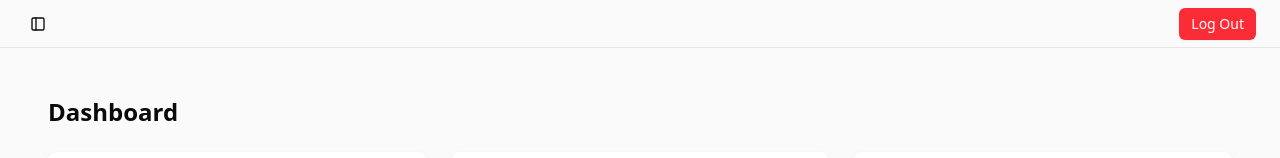
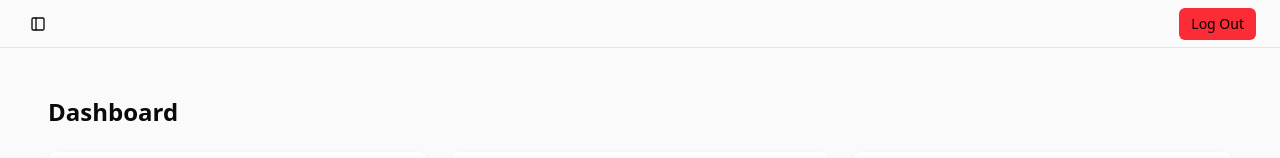
Before and after one commit to Gepx/e-commerce, a React (Vite) app in the folder client/: page /admin in a window 1280 px wide. Shown: the top 158 px of the page. Built offline with nearby package versions, Linux system fonts and the light colour scheme; no server answers.

Commit message:
feat: change some attributes color

```diff
--- a/client/src/components/ui/button.jsx
+++ b/client/src/components/ui/button.jsx
@@ -1,55 +1,47 @@
-import * as React from "react"
-import { Slot } from "@radix-ui/react-slot"
-import { cva } from "class-variance-authority";
+import * as React from 'react';
+import { Slot } from '@radix-ui/react-slot';
+import { cva } from 'class-variance-authority';
 
-import { cn } from "@/lib/utils"
+import { cn } from '@/lib/utils';
 
 const buttonVariants = cva(
   "inline-flex items-center justify-center gap-2 whitespace-nowrap rounded-md text-sm font-medium transition-all disabled:pointer-events-none disabled:opacity-50 [&_svg]:pointer-events-none [&_svg:not([class*='size-'])]:size-4 shrink-0 [&_svg]:shrink-0 outline-none focus-visible:border-ring focus-visible:ring-ring/50 focus-visible:ring-[3px] aria-invalid:ring-destructive/20 dark:aria-invalid:ring-destructive/40 aria-invalid:border-destructive",
   {
     variants: {
       variant: {
-        default:
-          "bg-primary text-primary-foreground shadow-xs hover:bg-primary/90",
-        destructive:
-          "bg-destructive text-white shadow-xs hover:bg-destructive/90 focus-visible:ring-destructive/20 dark:focus-visible:ring-destructive/40 dark:bg-destructive/60",
+        default: 'bg-blue-500 hover:bg-blue-600 text-black',
+        destructive: 'bg-red-500 hover:bg-red-600 text-black',
         outline:
-          "border bg-background shadow-xs hover:bg-accent hover:text-accent-foreground dark:bg-input/30 dark:border-input dark:hover:bg-input/50",
-        secondary:
-          "bg-secondary text-secondary-foreground shadow-xs hover:bg-secondary/80",
-        ghost:
-          "hover:bg-accent hover:text-accent-foreground dark:hover:bg-accent/50",
-        link: "text-primary underline-offset-4 hover:underline",
+          'border bg-background shadow-xs hover:bg-accent hover:text-accent-foreground dark:bg-input/30 dark:border-input dark:hover:bg-input/50',
+        secondary: 'bg-secondary text-secondary-foreground shadow-xs hover:bg-secondary/80',
+        ghost: 'hover:bg-accent hover:text-accent-foreground dark:hover:bg-accent/50',
+        link: 'text-primary underline-offset-4 hover:underline',
+        warning: 'bg-yellow-400 text-black hover:bg-yellow-500'
       },
       size: {
-        default: "h-9 px-4 py-2 has-[>svg]:px-3",
-        sm: "h-8 rounded-md gap-1.5 px-3 has-[>svg]:px-2.5",
-        lg: "h-10 rounded-md px-6 has-[>svg]:px-4",
-        icon: "size-9",
-      },
+        default: 'h-9 px-4 py-2 has-[>svg]:px-3',
+        sm: 'h-8 rounded-md gap-1.5 px-3 has-[>svg]:px-2.5',
+        lg: 'h-10 rounded-md px-6 has-[>svg]:px-4',
+        icon: 'size-9'
+      }
     },
     defaultVariants: {
-      variant: "default",
-      size: "default",
-    },
+      variant: 'default',
+      size: 'default'
+    }
   }
-)
+);
 
-function Button({
-  className,
-  variant,
-  size,
-  asChild = false,
-  ...props
-}) {
-  const Comp = asChild ? Slot : "button"
+function Button({ className, variant, size, asChild = false, ...props }) {
+  const Comp = asChild ? Slot : 'button';
 
   return (
     <Comp
       data-slot="button"
       className={cn(buttonVariants({ variant, size, className }))}
-      {...props} />
+      {...props}
+    />
   );
 }
 
-export { Button, buttonVariants }
+export { Button, buttonVariants };
```
